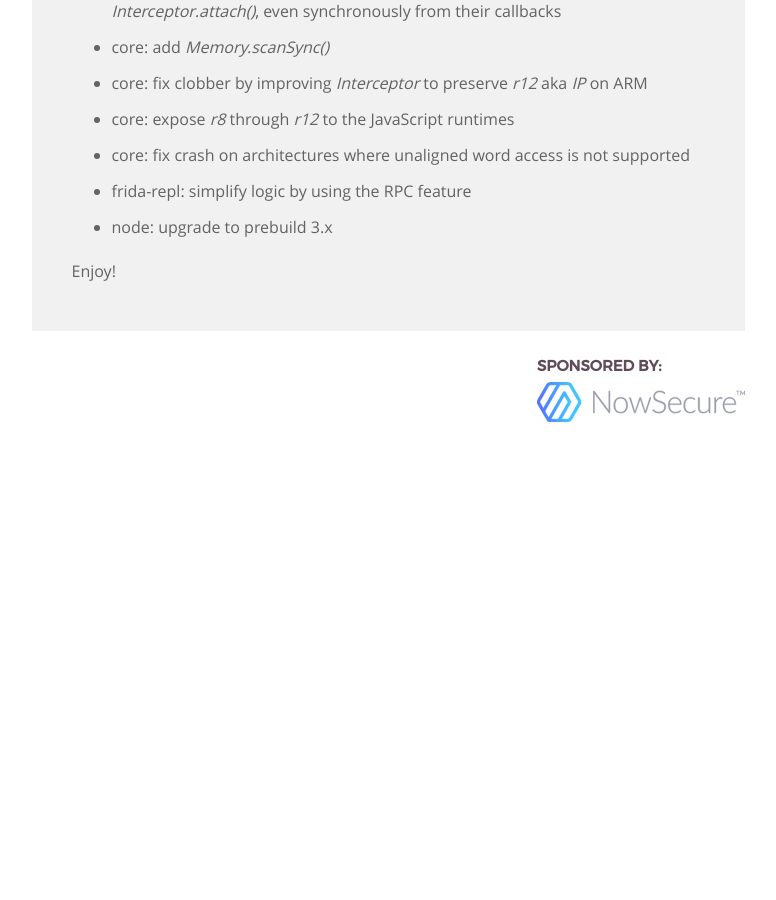
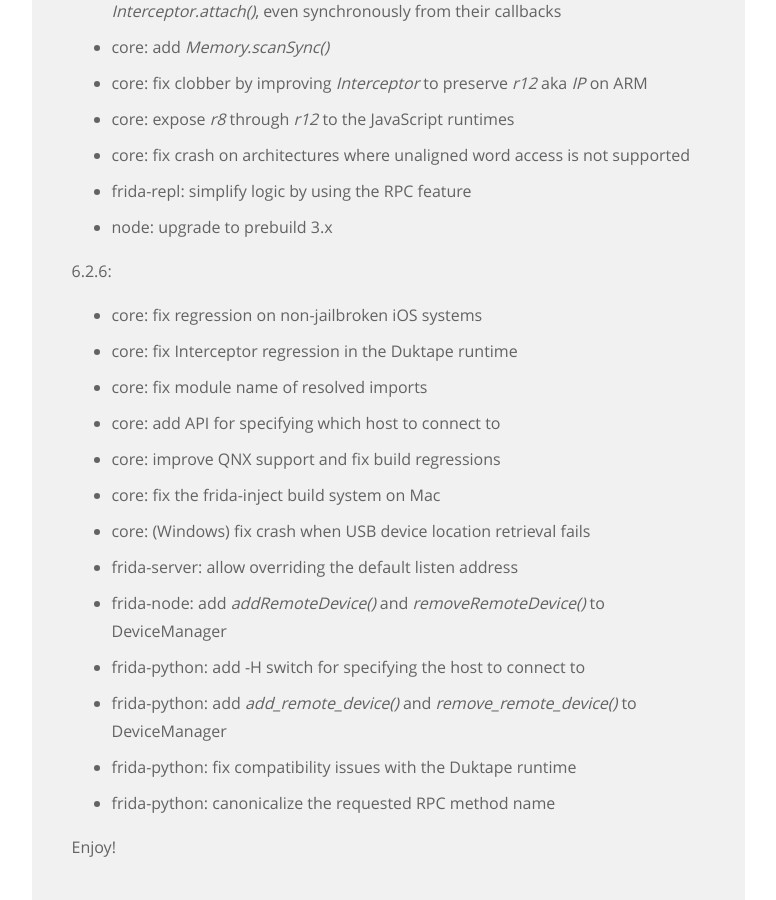
Before and after one commit to frida/frida-website, a Jekyll site: the page built from _posts/2016-02-01-frida-6-2-released.markdown, in a window 1280 px wide and 900 px high, scrolled down 3551 px. Shown: the whole window, without its empty margins (364-1140 px from the left). Built offline with Jekyll 4.4.1, drawn with Linux system fonts in a browser that asks for light colours; before the commit the page ends 3983 px from its top, so only the background shows below that.

Commit message:
Add release notes for 6.2.6

```diff
--- a/_posts/2016-02-01-frida-6-2-released.markdown
+++ b/_posts/2016-02-01-frida-6-2-released.markdown
@@ -120,4 +120,22 @@ So in closing, here's a summary of the changes:
 - frida-repl: simplify logic by using the RPC feature
 - node: upgrade to prebuild 3.x
 
+6.2.6:
+
+- core: fix regression on non-jailbroken iOS systems
+- core: fix Interceptor regression in the Duktape runtime
+- core: fix module name of resolved imports
+- core: add API for specifying which host to connect to
+- core: improve QNX support and fix build regressions
+- core: fix the frida-inject build system on Mac
+- core: (Windows) fix crash when USB device location retrieval fails
+- frida-server: allow overriding the default listen address
+- frida-node: add *addRemoteDevice()* and *removeRemoteDevice()* to
+              DeviceManager
+- frida-python: add -H switch for specifying the host to connect to
+- frida-python: add *add_remote_device()* and *remove_remote_device()* to
+                DeviceManager
+- frida-python: fix compatibility issues with the Duktape runtime
+- frida-python: canonicalize the requested RPC method name
+
 Enjoy!
```
